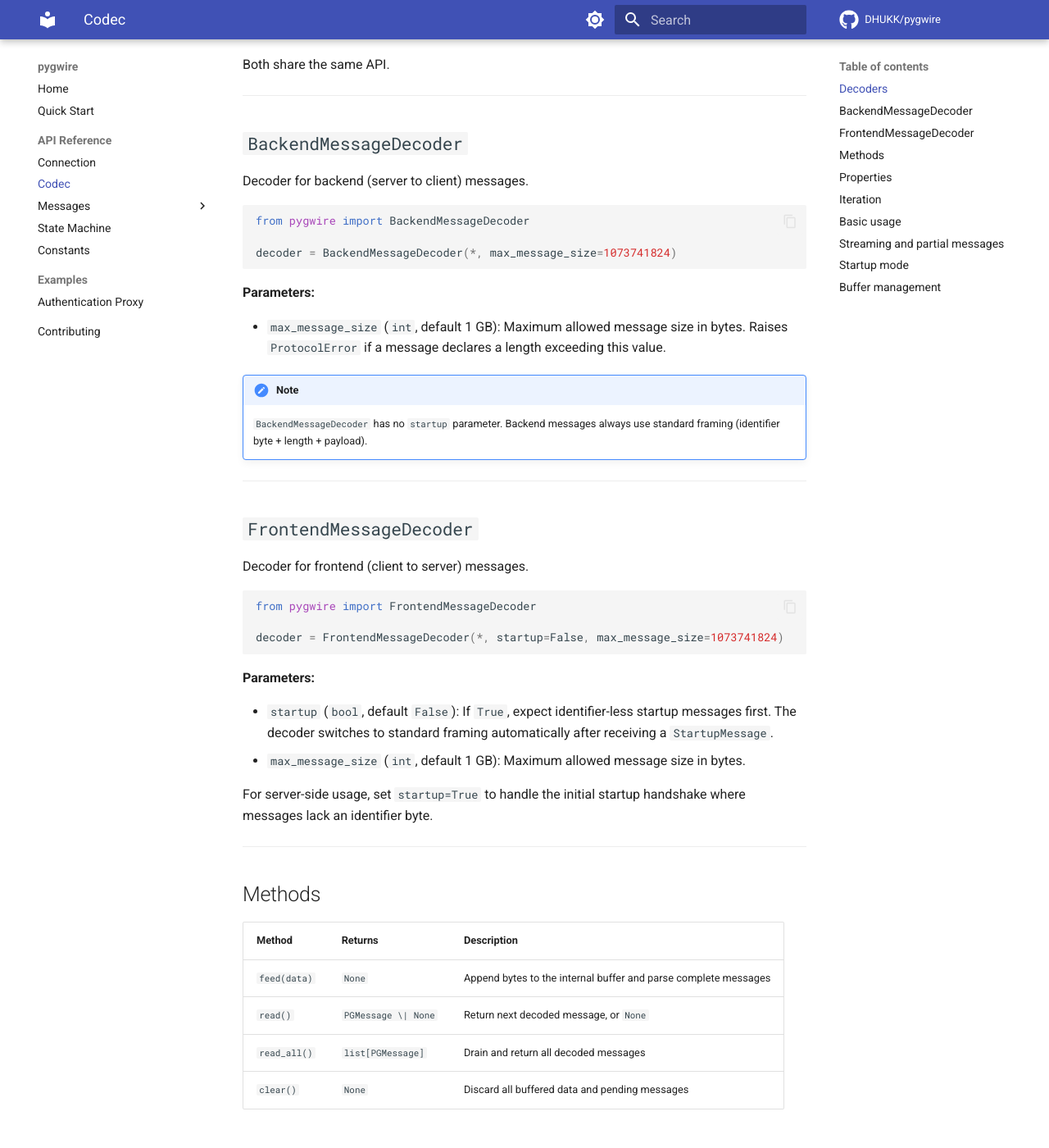
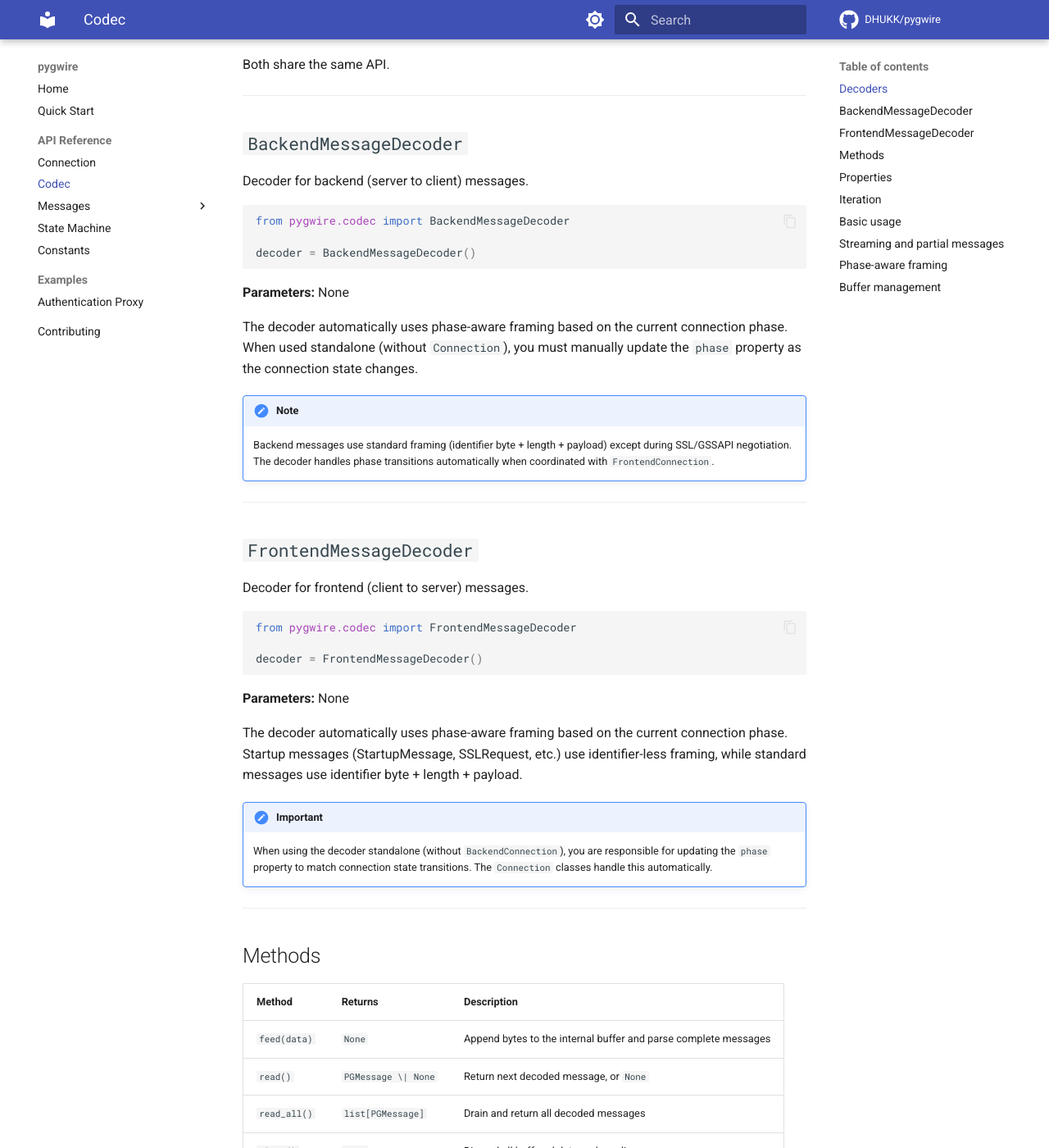
Before and after one commit to DHUKK/pygwire, an MkDocs documentation site: the page built from docs/reference/codec.md, in a window 1280 px wide and 1400 px high, scrolled down 425 px. Shown: the whole window at 82% size. Built offline with MkDocs 1.6.1 and Material for MkDocs 9.7.7, drawn with Linux system fonts in a browser that asks for light colours; comment, search, counter and statistics services are not loaded; some of the changed text lies outside the part shown.

Commit message:
Make decoders public again and other misc changes
Not a nice commit

````diff
--- a/docs/reference/codec.md
+++ b/docs/reference/codec.md
@@ -18,17 +18,17 @@ Both share the same API.
 Decoder for backend (server to client) messages.
 
 ```python
-from pygwire import BackendMessageDecoder
+from pygwire.codec import BackendMessageDecoder
 
-decoder = BackendMessageDecoder(*, max_message_size=1073741824)
+decoder = BackendMessageDecoder()
 ```
 
-**Parameters:**
+**Parameters:** None
 
-- `max_message_size` (`int`, default 1 GB): Maximum allowed message size in bytes. Raises `ProtocolError` if a message declares a length exceeding this value.
+The decoder automatically uses phase-aware framing based on the current connection phase. When used standalone (without `Connection`), you must manually update the `phase` property as the connection state changes.
 
 !!! note
-    `BackendMessageDecoder` has no `startup` parameter. Backend messages always use standard framing (identifier byte + length + payload).
+    Backend messages use standard framing (identifier byte + length + payload) except during SSL/GSSAPI negotiation. The decoder handles phase transitions automatically when coordinated with `FrontendConnection`.
 
 ---
 
@@ -37,17 +37,17 @@ decoder = BackendMessageDecoder(*, max_message_size=1073741824)
 Decoder for frontend (client to server) messages.
 
 ```python
-from pygwire import FrontendMessageDecoder
+from pygwire.codec import FrontendMessageDecoder
 
-decoder = FrontendMessageDecoder(*, startup=False, max_message_size=1073741824)
+decoder = FrontendMessageDecoder()
 ```
 
-**Parameters:**
+**Parameters:** None
 
-- `startup` (`bool`, default `False`): If `True`, expect identifier-less startup messages first. The decoder switches to standard framing automatically after receiving a `StartupMessage`.
-- `max_message_size` (`int`, default 1 GB): Maximum allowed message size in bytes.
+The decoder automatically uses phase-aware framing based on the current connection phase. Startup messages (StartupMessage, SSLRequest, etc.) use identifier-less framing, while standard messages use identifier byte + length + payload.
 
-For server-side usage, set `startup=True` to handle the initial startup handshake where messages lack an identifier byte.
+!!! important
+    When using the decoder standalone (without `BackendConnection`), you are responsible for updating the `phase` property to match connection state transitions. The `Connection` classes handle this automatically.
 
 ---
 
@@ -64,7 +64,7 @@ For server-side usage, set `startup=True` to handle the initial startup handshak
 
 | Property | Type | Description |
 |----------|------|-------------|
-| `in_startup` | `bool` | `True` while expecting startup-phase messages |
+| `phase` | `ConnectionPhase` | Current connection phase (read/write). Update this manually when using decoder standalone. |
 | `buffered` | `int` | Number of unprocessed bytes in the buffer |
 
 ## Iteration
@@ -82,9 +82,11 @@ for msg in decoder:
 ## Basic usage
 
 ```python
-from pygwire import BackendMessageDecoder
+from pygwire.codec import BackendMessageDecoder
+from pygwire.constants import ConnectionPhase
 
 decoder = BackendMessageDecoder()
+decoder.phase = ConnectionPhase.STARTUP  # Set initial phase
 
 # Feed bytes from your transport layer
 decoder.feed(raw_bytes)
@@ -95,6 +97,8 @@ msg = decoder.read()
 # Or iterate over all available messages
 for msg in decoder:
     print(type(msg).__name__)
+    # Update phase as connection progresses
+    # (Connection class handles this automatically)
 
 # Or drain all at once
 messages = decoder.read_all()
@@ -116,26 +120,36 @@ decoder.feed(third_chunk)
 msg = decoder.read()
 ```
 
-## Startup mode
+## Phase-aware framing
 
-The PostgreSQL wire protocol uses two framing formats:
+The PostgreSQL wire protocol uses different framing formats based on connection phase:
 
-1. **Startup phase**: messages have no identifier byte (length + payload only)
-2. **Standard phase**: messages have an identifier byte + length + payload
+1. **STARTUP phase**: messages have no identifier byte (length + payload only)
+2. **SSL_REQUESTED/GSSENC_REQUESTED**: single-byte responses
+3. **Standard phases**: messages have identifier byte + length + payload
 
-For server-side decoding, enable startup mode:
+The decoder automatically selects the correct framing based on the `phase` property:
 
 ```python
-from pygwire import FrontendMessageDecoder
+from pygwire.codec import FrontendMessageDecoder
+from pygwire.constants import ConnectionPhase
 
-decoder = FrontendMessageDecoder(startup=True)
+decoder = FrontendMessageDecoder()
+decoder.phase = ConnectionPhase.STARTUP  # Start in STARTUP
+
 decoder.feed(first_data_from_client)
 
 for msg in decoder:
     # First message will be StartupMessage, SSLRequest, etc.
-    # Decoder switches to standard framing after StartupMessage
     print(type(msg).__name__)
+
+    # Manually update phase based on message
+    if isinstance(msg, StartupMessage):
+        decoder.phase = ConnectionPhase.AUTHENTICATION
 ```
+
+!!! tip
+    Use `FrontendConnection` or `BackendConnection` to automatically coordinate decoder phase with state machine transitions.
 
 ## Buffer management
 
````
Also changed, not shown: 4 other files.
